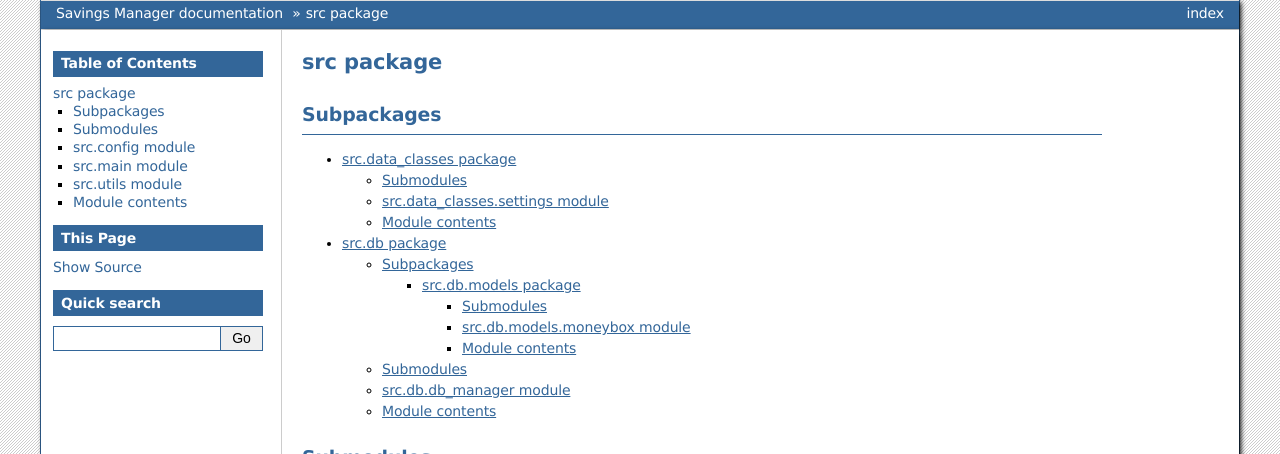
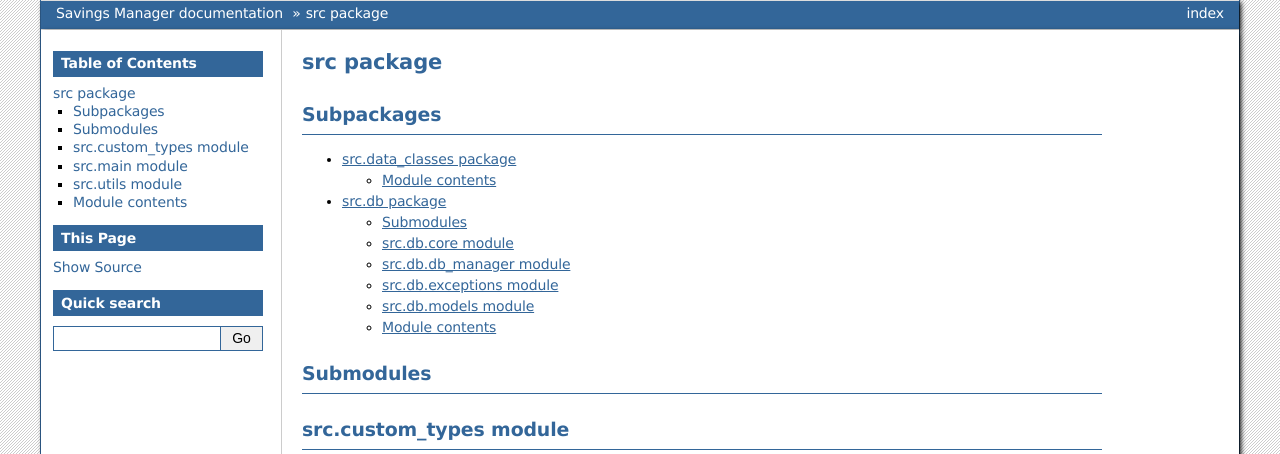
Before and after one commit to PythBuster/savings_manager, a Sphinx documentation site: the page built from docs/sphinx/source/src.rst, in a window 1280 px wide, cut to the strip 0-454 px from the top of the page. Built offline with Sphinx 7.4.7, drawn with Linux system fonts in a browser that asks for light colours; some of the changed text lies outside the part shown.

Commit message:
issue #18 doc: update sphinx documentation

```diff
--- a/docs/sphinx/source/src.data_classes.rst
+++ b/docs/sphinx/source/src.data_classes.rst
@@ -1,16 +1,5 @@
 src.data\_classes package
 =========================
-
-Submodules
-----------
-
-src.data\_classes.settings module
----------------------------------
-
-.. automodule:: src.data_classes.settings
-   :members:
-   :undoc-members:
-   :show-inheritance:
 
 Module contents
 ---------------
--- a/docs/sphinx/source/src.rst
+++ b/docs/sphinx/source/src.rst
@@ -13,10 +13,10 @@ Subpackages
 Submodules
 ----------
 
-src.config module
------------------
+src.custom\_types module
+------------------------
 
-.. automodule:: src.config
+.. automodule:: src.custom_types
    :members:
    :undoc-members:
    :show-inheritance:
```
Also changed, not shown: README.md (+3 -0 lines), docs/sphinx/source/src.db.rst (+24 -8 lines).
